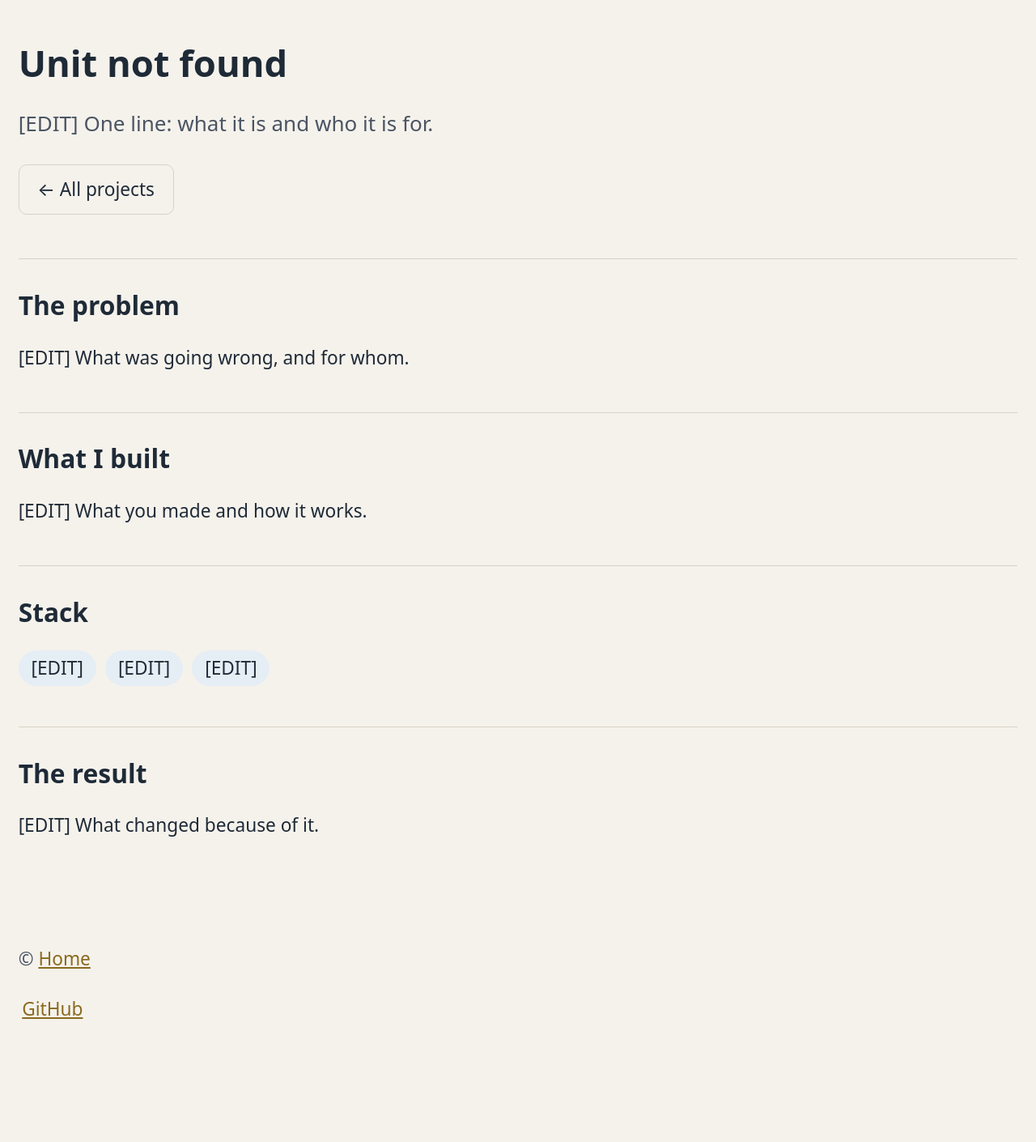
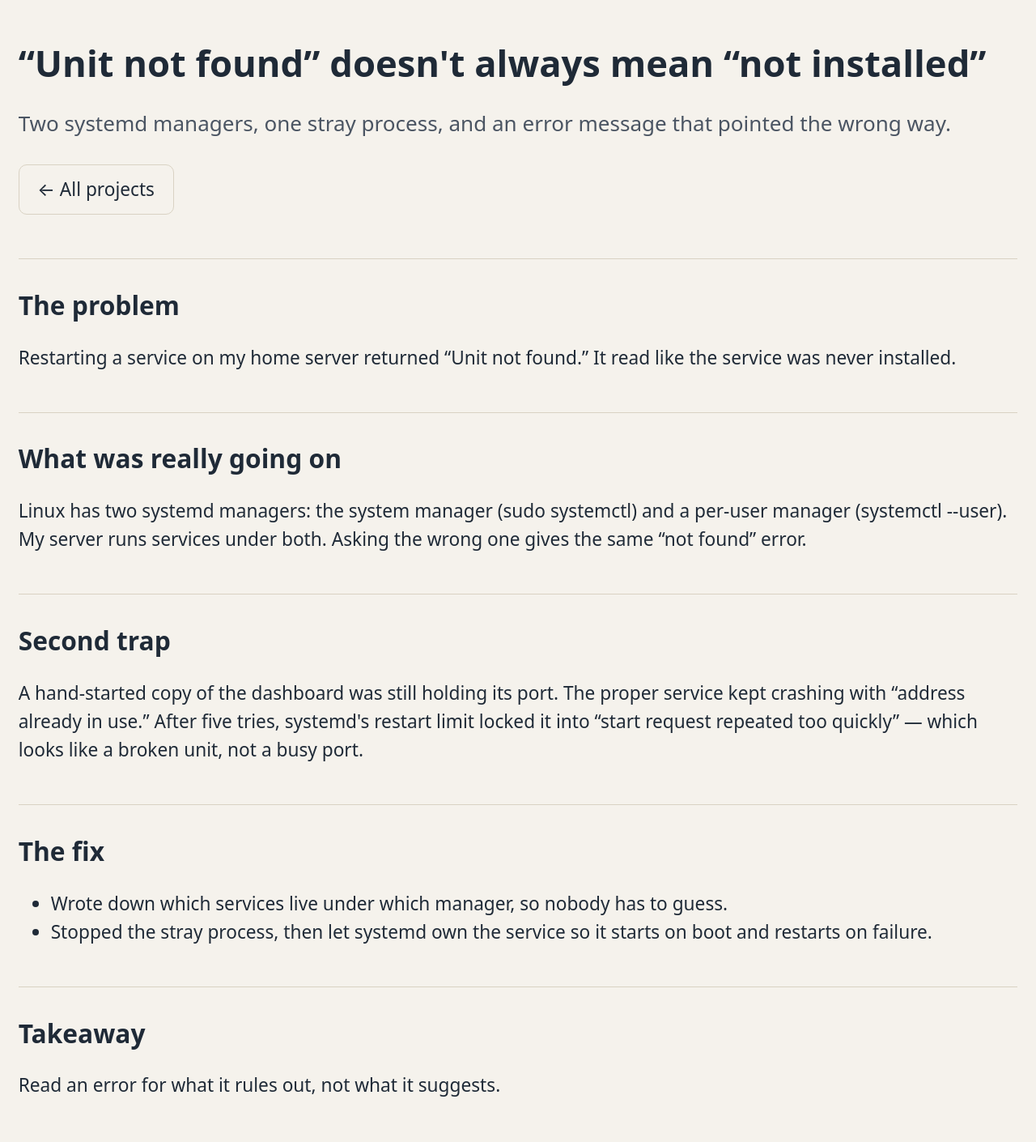
Before and after one commit to erasmus707bot-dev/scottchristensen-dev, a plain HTML site: page case-unit-not-found.html in a window 1280 px wide. Shown: the part 80-1490 px from the top of the page at 81% size. Before the commit the page ends 1404 px from the top, so only its background shows below. Drawn offline with Linux system fonts and the light colour scheme.

Commit message:
Page text: Unit not found
by: owner

```diff
--- a/case-unit-not-found.html
+++ b/case-unit-not-found.html
@@ -3,8 +3,8 @@
 <head>
 <meta charset="utf-8">
 <meta name="viewport" content="width=device-width, initial-scale=1">
-<title>Unit not found — case study</title>
-<meta name="description" content="[EDIT] One sentence: what Unit not found is and the result.">
+<title>“Unit not found” doesn&#x27;t always mean “not installed” — Scott Christensen</title>
+<meta name="description" content="A systemd lab note: why “Unit not found” can mean you asked the wrong manager, and how a stray process hid behind a restart limit.">
 <meta name="color-scheme" content="light dark">
 <link rel="stylesheet" href="assets/site.css">
 <script src="assets/site.js"></script>
@@ -33,29 +33,34 @@
 <button type="button" class="theme" data-theme-toggle aria-label="Switch light or dark">🌓</button></header>
 <main id="main">
 <!-- block:cs-intro -->
-<section class="hero"><h1>Unit not found</h1>
-<p class="pitch">[EDIT] One line: what it is and who it is for.</p>
+<section class="hero"><h1>“Unit not found” doesn&#x27;t always mean “not installed”</h1>
+<p class="pitch">Two systemd managers, one stray process, and an error message that pointed the wrong way.</p>
 <p><a class="btn ghost" href="projects.html">← All projects</a></p></section>
 <!-- /block -->
 
-<!-- block:cs-problem -->
+<!-- block:cs-s1 -->
 <section><h2>The problem</h2>
-<p>[EDIT] What was going wrong, and for whom.</p></section>
+<p>Restarting a service on my home server returned “Unit not found.” It read like the service was never installed.</p></section>
 <!-- /block -->
 
-<!-- block:cs-built -->
-<section><h2>What I built</h2>
-<p>[EDIT] What you made and how it works.</p></section>
+<!-- block:cs-s2 -->
+<section><h2>What was really going on</h2>
+<p>Linux has two systemd managers: the system manager (sudo systemctl) and a per-user manager (systemctl --user). My server runs services under both. Asking the wrong one gives the same “not found” error.</p></section>
 <!-- /block -->
 
-<!-- block:cs-stack -->
-<section><h2>Stack</h2>
-<ul class="tags"><li>[EDIT]</li><li>[EDIT]</li><li>[EDIT]</li></ul></section>
+<!-- block:cs-s3 -->
+<section><h2>Second trap</h2>
+<p>A hand-started copy of the dashboard was still holding its port. The proper service kept crashing with “address already in use.” After five tries, systemd&#x27;s restart limit locked it into “start request repeated too quickly” — which looks like a broken unit, not a busy port.</p></section>
 <!-- /block -->
 
-<!-- block:cs-result -->
-<section><h2>The result</h2>
-<p>[EDIT] What changed because of it.</p></section>
+<!-- block:cs-s4 -->
+<section><h2>The fix</h2>
+<ul><li>Wrote down which services live under which manager, so nobody has to guess.</li><li>Stopped the stray process, then let systemd own the service so it starts on boot and restarts on failure.</li></ul></section>
+<!-- /block -->
+
+<!-- block:cs-s5 -->
+<section><h2>Takeaway</h2>
+<p>Read an error for what it rules out, not what it suggests.</p></section>
 <!-- /block -->
 </main>
 <footer><p>© <a href="index.html">Home</a></p><!-- hx:fsocial --><p><span class="social" aria-label="Profiles"><a href="https://github.com/erasmus707bot-dev" rel="me noopener">GitHub</a></span></p><!-- /hx:fsocial -->
```
